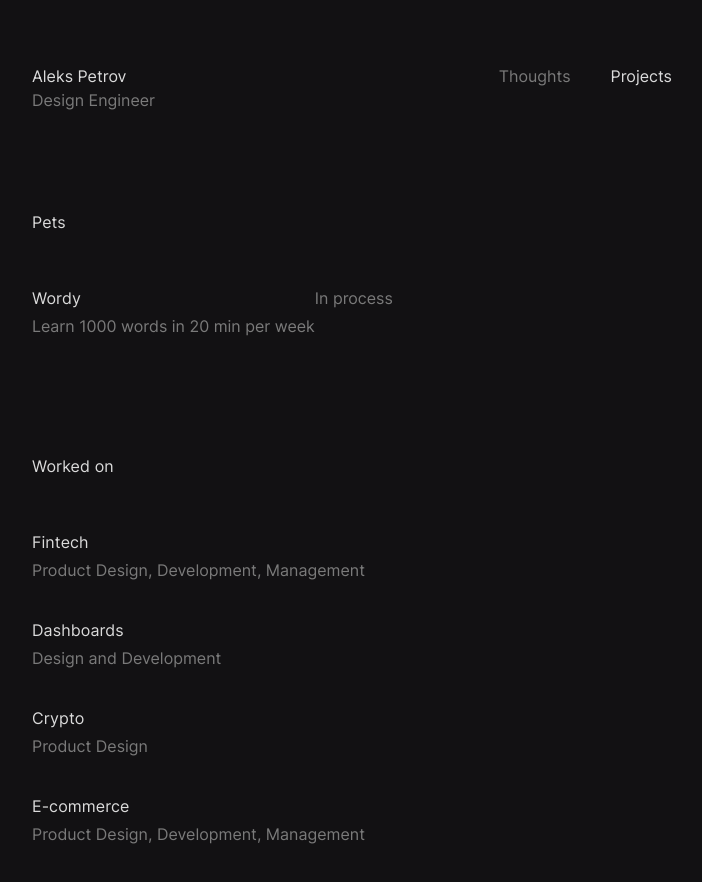
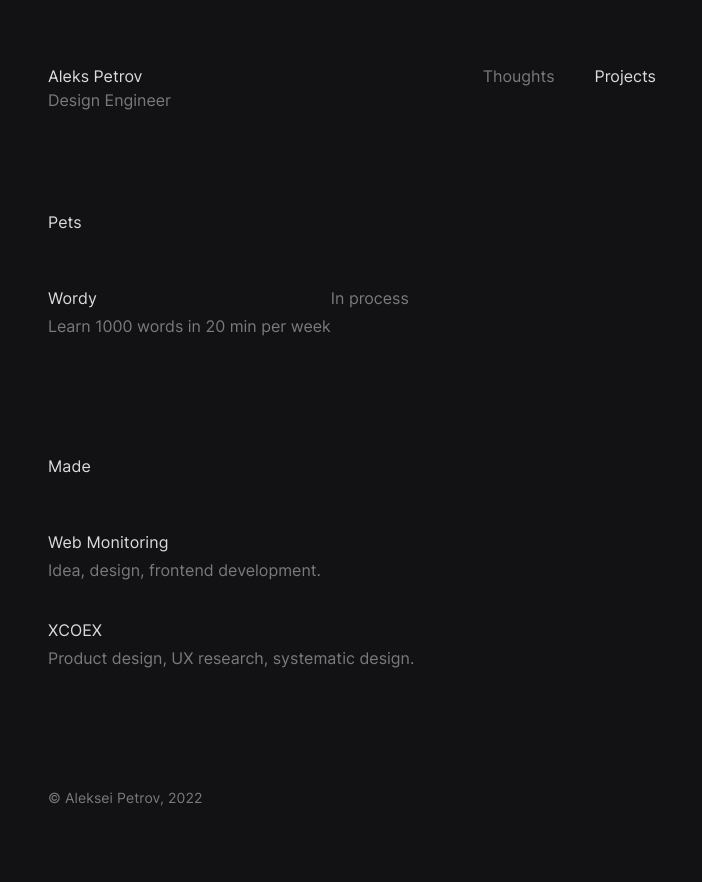
Before and after one commit to alekspetrov/alekspetrov-website, a Nuxt app: page /projects in a window 1280 px wide. Shown: the top 882 px of the page, without its empty margins (288-990 px from the left). Built offline with nearby package versions, Linux system fonts and the light colour scheme.

Commit message:
add projects and footer

```diff
--- a/assets/css/global.pcss
+++ b/assets/css/global.pcss
@@ -56,11 +56,6 @@ a {
   text-decoration: none;
 }
 
-/* Grid */
-.blog-layout-grid {
-  margin-inline: 24px;
-}
-
 /* Wrappers */
 .wrapper-sm {
   max-width: var(--blog-content-width);
@@ -75,7 +70,8 @@ a {
   /* All elements */
   & > * {
     max-width: var(--blog-content-width);
-    margin: 0 auto;
+    margin-left: auto;
+    margin-right: auto;
   }
 
   h1,
@@ -137,24 +133,29 @@ a {
     }
   }
 
-  /* figure {
-    max-width: 100%;
-  } */
+  figure {
+    margin: 0 auto;
+
+    img {
+      width: 100%;
+      border-radius: 4px;
+    }
 
     figcaption {
       margin-top: var(--space-sm);
-    width: 100%;
       color: var(--gray-700);
       text-align: center;
       font-size: var(--text-sm);
     }
+  }
+}
 
-  img {
-    width: 100%;
-    /* max-width: 1200px; */
-    /* margin: 0 auto; */
-    border-radius: 4px;
+.article-item-full {
+  max-width: 1440px;
 }
+
+.article-img-wide {
+  display: flex;
 }
 
 .link {
--- a/assets/css/tokens.pcss
+++ b/assets/css/tokens.pcss
@@ -55,6 +55,7 @@
   --space-sm: 0.5rem; /* 8px */
   --space-md: 0.75rem; /* 12px */
   --space-lg: 1rem; /* 16px */
+  --space-base: 1.5rem; /* 24px */
   --space-xl: 2rem; /* 32px */
   --space-2xl: 3rem; /* 48px */
   --space-3xl: 4rem; /* 56px */
@@ -62,5 +63,5 @@
   --space-5xl: 8rem; /* 128px */
 
   /* Layout width */
-  --blog-content-width: 64ch;
+  --blog-content-width: 38rem;
 }
--- a/components/page/Header.vue
+++ b/components/page/Header.vue
@@ -8,7 +8,7 @@ const props = defineProps({
 </script>
 
 <template>
-  <header class="page-header wrapper-sm">
+  <header class="page-header">
     <h1>{{ typograph(title) }}</h1>
     <div class="page-header-text">{{ text }}</div>
   </header>
--- /dev/null
+++ b/components/site/Footer.vue
@@ -0,0 +1,17 @@
+<template>
+  <div class="wrapper-sm site-footer">
+    <div>© Aleksei Petrov, 2022</div>
+  </div>
+</template>
+
+<style lang="postcss">
+.site-footer {
+  color: var(--color-text-muted);
+  font-size: var(--text-sm);
+  letter-spacing: 0.006rem;
+  font-weight: 400;
+
+  margin-top: var(--space-4xl);
+  margin-bottom: var(--space-2xl);
+}
+</style>
--- a/layouts/blog.vue
+++ b/layouts/blog.vue
@@ -1,6 +1,14 @@
 <template>
-  <div class="blog-layout-grid">
+  <div class="blog-layout">
     <SiteHeader />
     <slot />
+    <SiteFooter />
   </div>
 </template>
+
+<style lang="postcss">
+/* Grid */
+.blog-layout {
+  margin: 0 var(--space-base);
+}
+</style>
--- a/pages/[slug].vue
+++ b/pages/[slug].vue
@@ -25,7 +25,7 @@ if (post.value) {
 <template>
   <NuxtLayout name="blog">
     <template v-if="post">
-      <PageHeader :title="post.title" :text="post.date" />
+      <PageHeader class="wrapper-sm" :title="post.title" :text="post.date" />
       <div class="article-layout">
         <PageContent :content="post.blocks" />
         <BlockForm />
--- a/pages/projects/index.vue
+++ b/pages/projects/index.vue
@@ -15,29 +15,17 @@
       </div>
 
       <div class="page-block">
-        <h3 class="page-block-title">Worked on</h3>
-        <NuxtLink to="/projects/fintech" class="card card-row card-link">
+        <h3 class="page-block-title">Made</h3>
+        <NuxtLink to="/projects/web-monitoring" class="card card-row card-link">
           <div>
-            <h3>Fintech</h3>
-            <p>Product Design, Development, Management</p>
+            <h3>Web Monitoring</h3>
+            <p>Idea, design, frontend development.</p>
           </div>
         </NuxtLink>
-        <NuxtLink to="/projects/dashboards" class="card card-row card-link">
+        <NuxtLink to="/projects/xcoex" class="card card-row card-link">
           <div>
-            <h3>Dashboards</h3>
-            <p>Design and Development</p>
-          </div>
-        </NuxtLink>
-        <NuxtLink to="/projects/product-design" class="card card-row card-link">
-          <div>
-            <h3>Crypto</h3>
-            <p>Product Design</p>
-          </div>
-        </NuxtLink>
-        <NuxtLink to="/projects/retail" class="card card-row card-link">
-          <div>
-            <h3>E-commerce</h3>
-            <p>Product Design, Development, Management</p>
+            <h3>XCOEX</h3>
+            <p>Product design, UX research, systematic design.</p>
           </div>
         </NuxtLink>
       </div>
--- /dev/null
+++ b/pages/projects/web-monitoring.vue
@@ -0,0 +1,71 @@
+<template>
+  <NuxtLayout name="blog">
+    <PageHeader
+      class="wrapper-sm"
+      title="Web Monitoring"
+      text="Made for internal teams to see if websites available realtime."
+    />
+    <div class="article-layout">
+      <figure class="article-item-full">
+        <img
+          class="article-img-wide"
+          src="https://res.cloudinary.com/alekspetrov/image/upload/v1665594447/website/web-monitoring-1_difrzm.png"
+          alt="Web Monitoring UI"
+          style="width: 200%"
+        />
+      </figure>
+      <h3>Problem</h3>
+      <p>
+        There are many microservices, websites and hosts owning by different
+        teams. The only way to know if service available or to find existing
+        open endpoints is to contact with another owners. This adds load and
+        unnecessary actions.
+      </p>
+      <p>
+        We can’t use third-party to solve this, because of security, the network
+        is close, and we have our own checklist to find why it is not working.
+      </p>
+      <p>Success metrics Decrease status requests:</p>
+      <ul>
+        <li>1 month: 10-20%</li>
+        <li>3 month: 60%</li>
+        <li>6 month: 98%</li>
+      </ul>
+      <p></p>
+      <p></p>
+      <p></p>
+      <p></p>
+      <h3>Solution</h3>
+      <p>
+        This project made to monitor all api, data-endpoints and websites at
+        once. It helps all the company see if endpoint works or website or
+        web-service available, if logs are enabled and some more information.
+      </p>
+      <p>
+        I create a simple design to show all the nodes with a memory and cpu
+        usage dots and availability. Unavailable and issued nodes goes first to
+        help you find out issues fast.
+      </p>
+      <p>
+        Admins and owners has “Stop" button to disconnect container from the
+        cloud and stop website in emergency way. This option is related to
+        business specific with regulators who can issue new rules unexpectedly
+        and sometimes it’s better to stop web-service or website works than lose
+        you license.
+      </p>
+      <h3>Launch</h3>
+      <p>
+        After launch we got positive feedback and decreased load on incident
+        managers, product owners and developers as expected. Now all new
+        endpoints covered with monitoring are available in out dashboard for all
+        the authorized people.
+      </p>
+      <h3>Conclusion</h3>
+      <p>
+        Platform product are very important and helps to decrease load from
+        specialists on different levels. Use specialist not only make products
+        for users but also for internal usages it will save your time and money.
+      </p>
+    </div>
+  </NuxtLayout>
+</template>
--- /dev/null
+++ b/pages/projects/xcoex.vue
@@ -0,0 +1,25 @@
+<template>
+  <NuxtLayout name="blog">
+    <PageHeader
+      class="wrapper-sm"
+      title="XCOEX"
+      text="Crypto trading and exchange platform"
+    />
+    <div class="article-layout">
+      <figure class="article-item-full">
+        <img
+          class="article-img-wide"
+          src="https://res.cloudinary.com/alekspetrov/image/upload/v1665594447/website/web-monitoring-1_difrzm.png"
+          alt="Web Monitoring UI"
+          style="width: 200%"
+        />
+      </figure>
+      <p>
+        We had a lot of request from other teams if the service or host or api
+        is awailable or not, sometimes it is not simple to find out what source
+        to check and why it lays down. To simplify this process and move from
+        model "ask" to model "watch".
+      </p>
+    </div>
+  </NuxtLayout>
+</template>
```
Lines whose indentation alone changed are shown as unchanged.
